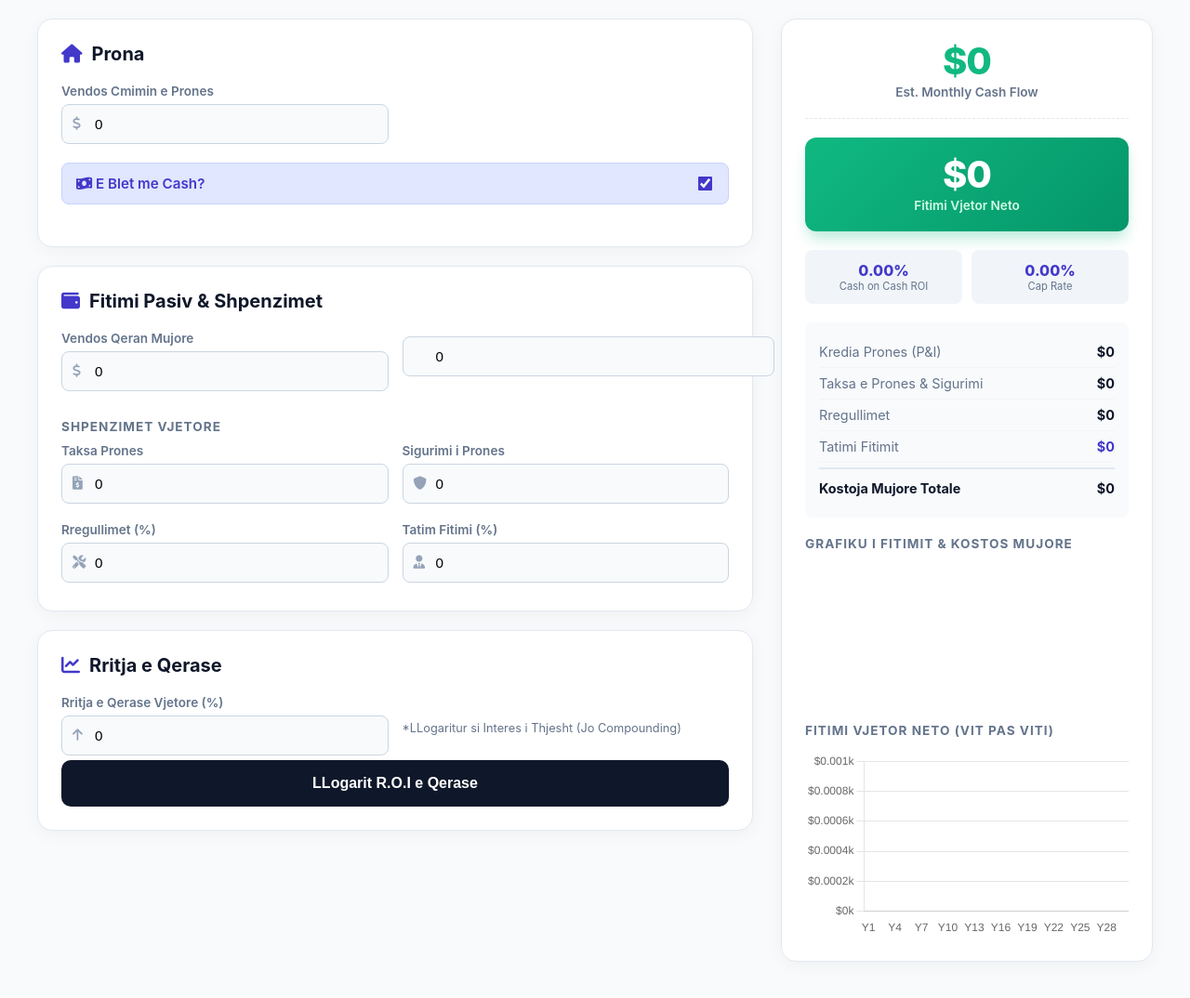
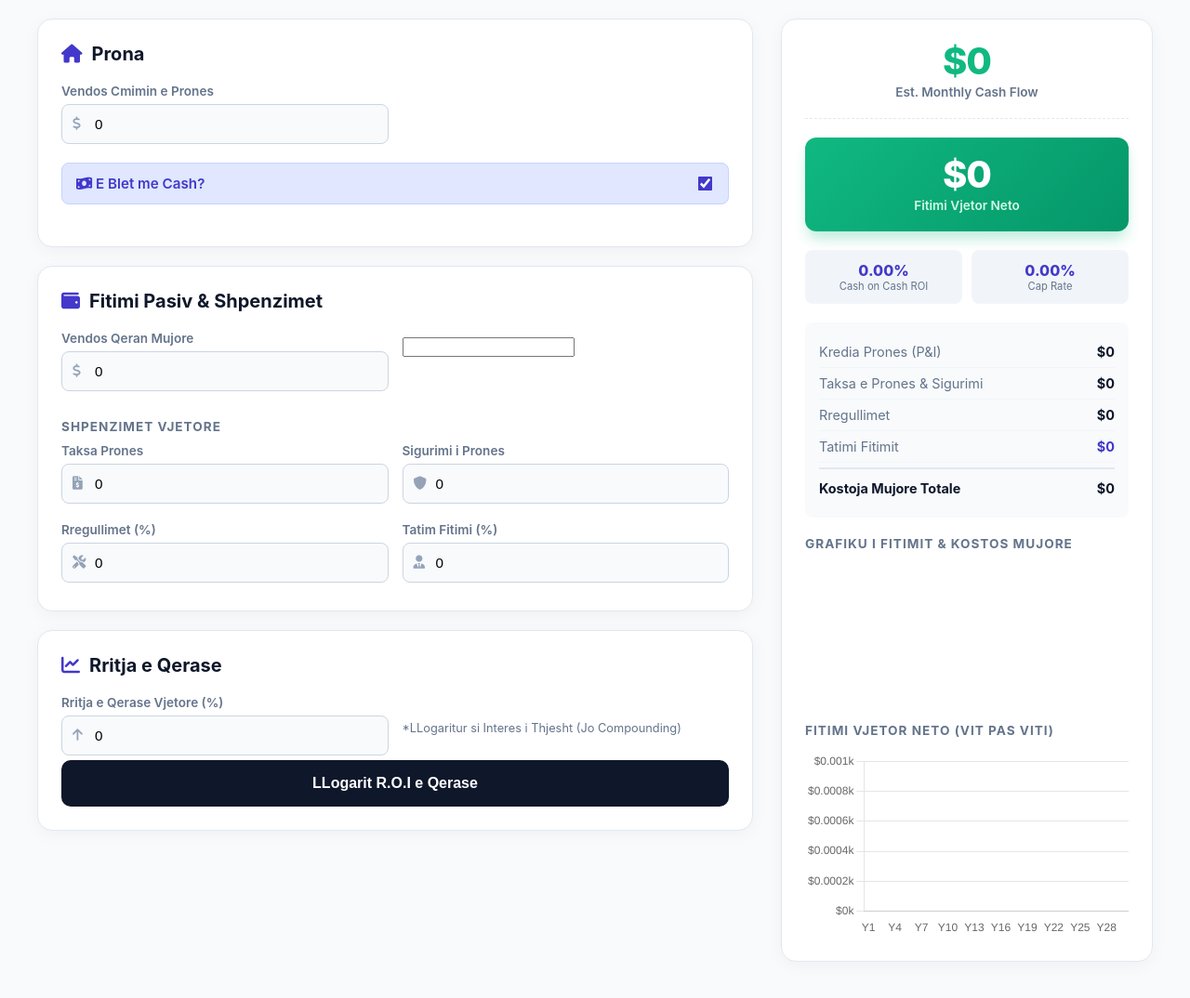
Before and after one commit to Archx0Mas/Archx0Mas.github.io, a Jekyll site: the page rental-roi-calculator.html, which Jekyll copies as it is, in a window 1280 px wide and 1075 px high. Shown: the whole window at 93% size. Built offline with Jekyll 4.4.1, drawn with Linux system fonts in a browser that asks for light colours.

Commit message:
Update rental-roi-calculator.html

```diff
--- a/rental-roi-calculator.html
+++ b/rental-roi-calculator.html
@@ -187,7 +187,7 @@
                     <label></label>
                     <div class="">
                         <i class=""></i>
-                       <input type="number" id="vacancyRate" value="0">
+                       <input type="" id="vacancyRate" value="">
                     </div>
                 </div>
             </div>
```
